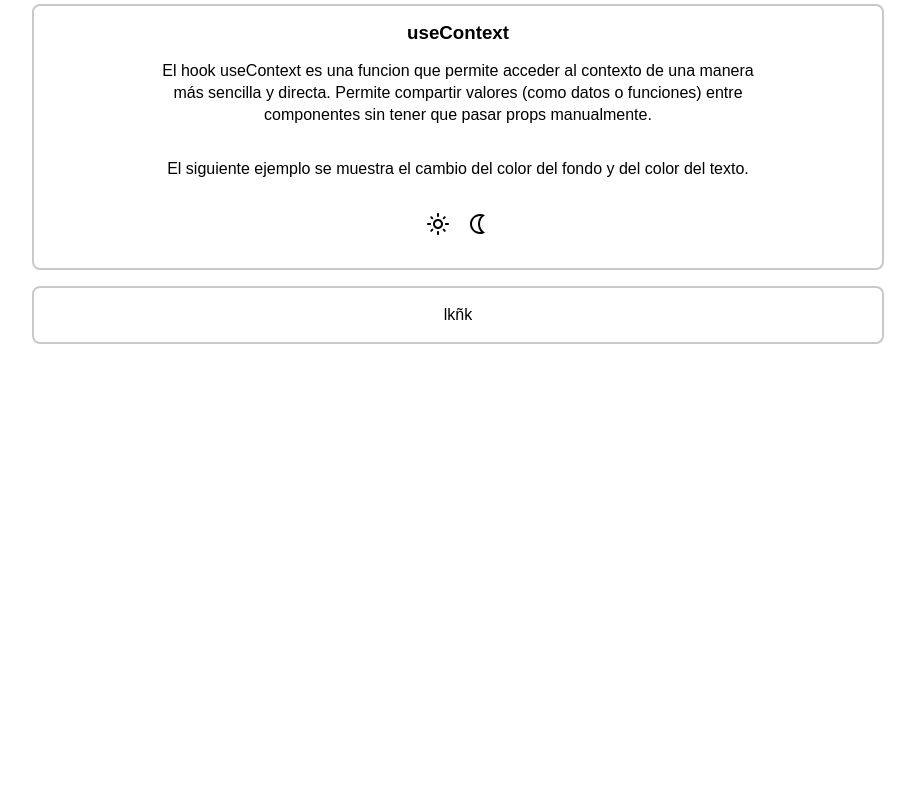
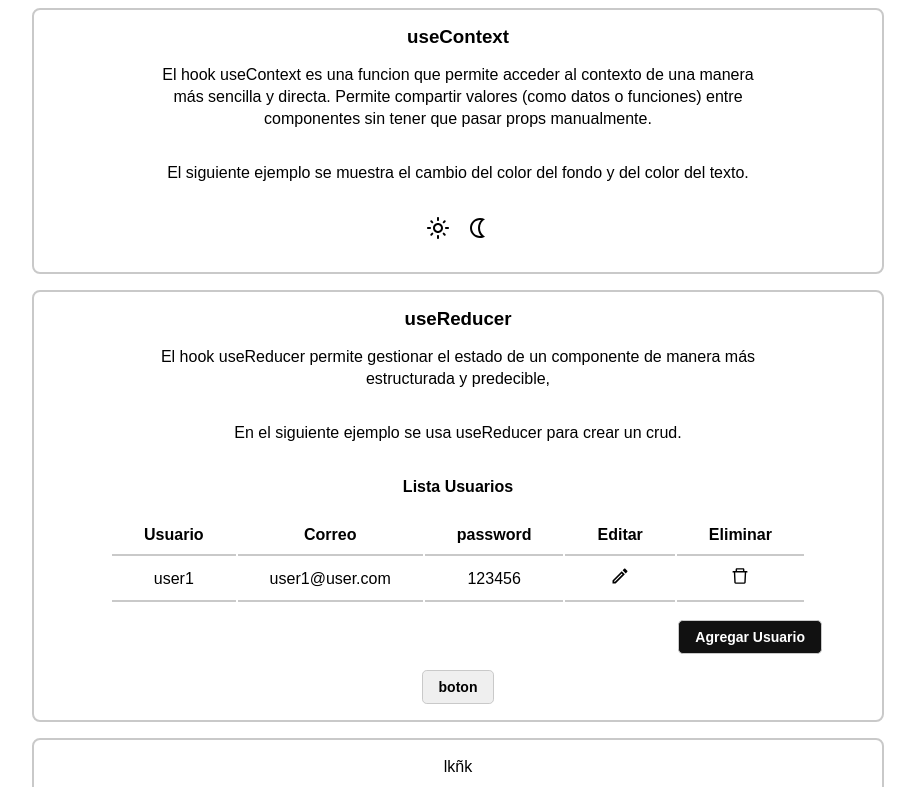
Before and after one commit to avl-vins/react-4-Hooks-, a React (Vite) app: page / in a window 1280 px wide. Shown: the part 2000-2787 px from the top of the page, without its empty margins (182-1097 px from the left). Before the commit the page ends 2376 px from the top, so only its background shows below. Built offline with nearby package versions, Linux system fonts and the light colour scheme; no server answers; a web font is replaced by a local one.

Commit message:
Agrega el componente useReducer

```diff
--- a/package.json
+++ b/package.json
@@ -13,7 +13,8 @@
     "react": "^18.3.1",
     "react-dom": "^18.3.1",
     "react-icons": "^5.3.0",
-    "styled-components": "^6.1.13"
+    "styled-components": "^6.1.13",
+    "uuid": "^11.0.2"
   },
   "devDependencies": {
     "@eslint/js": "^9.13.0",
--- a/src/Hooks.jsx
+++ b/src/Hooks.jsx
@@ -1,5 +1,5 @@
 import styled from "styled-components"
-import { StBoton, StParrafo, StSection, StTitulo, ThemeContext, UseContext, USeEffect, UseEstate, UseMemo, UseRef } from "./components"
+import { StBoton, StParrafo, StSection, StTitulo, ThemeContext, UseContext, USeEffect, UseEstate, UseMemo, UseReducer, UseRef } from "./components"
 import { useContext, useEffect } from "react"
 
 
@@ -42,6 +42,8 @@ export const Hooks = () => {
         <UseMemo/>
 
         <UseContext/>
+
+        <UseReducer/>
         <StSection>
             lkñk
         </StSection>
--- a/src/components/index.js
+++ b/src/components/index.js
@@ -6,6 +6,7 @@ export * from './useMemo/UseMemo'
 export * from './useContext/UseContext'
 export * from './useContext/ThemeProvider'
 export * from './useContext/ThemeContext'
+export * from './useReducer/UseReducer'
 
 import styled from "styled-components"
 
@@ -33,7 +34,10 @@ export const StBoton = styled.button`
     border:1px solid #c9c9c9;
     outline:none;
     background-color:${({$color})=>$color};
-    color:#fff;
+    color:${({$color})=>$color?"white":$color};
+    border-radius:.3rem;
+    font-size:.875rem;
+    font-weight:600;
     &:hover{
         cursor:pointer;
         scale:.98;
@@ -43,3 +47,9 @@ export const StBoton = styled.button`
     }
 
 `
+export const StInput = styled.input`
+    padding:.5rem;
+    outline:none;
+    border:2px solid #c9c9c9;
+    border-radius:.3rem
+`
--- /dev/null
+++ b/src/components/useReducer/UseReducer.jsx
@@ -0,0 +1,102 @@
+import { useEffect, useReducer, useState } from "react"
+import { StBoton, StParrafo, StSection, StTitulo } from ".."
+import { FormUsuarios } from "./components/FormUsuarios"
+import { ListaUsuarios } from "./components/ListaUsuarios"
+import { userReducer } from "./helper/userReducer"
+import { TYPES } from "./helper/types"
+import { v4 as uuidv4 } from 'uuid';
+
+
+const initialState = [{id:'1',nombre:'user1',email:'user1@user.com',password:'123456'} ]
+export const UseReducer = () => {
+    const [ users , dispatch ] = useReducer( userReducer , initialState )
+
+    const [ user , setUser ] = useState(null)
+
+    const [mode,setMode] = useState({add:false,edit:false,list:true})
+
+    const {add,edit,list} = mode
+
+    const handleMode  = (mode)=>{
+        if( mode==='add' ){
+            setMode({add:true,edit:false,list:false})
+        }else if( mode==='edit' ){
+            setMode({add:false,edit:true,list:false})
+
+        }else if( mode==='list' ){
+            setMode({add:false,edit:false,list:true})
+            setUser(null)
+
+        }
+    }
+
+    const handleAdd = (data)=>{
+        if(!data.id){
+            const action = {
+                type:TYPES.add,
+                payload:{...data,id:uuidv4()}
+            }
+            dispatch(action)
+        }else {
+            handleEdit(data)
+        }
+
+
+    }
+
+    const handleDelete = (id)=>{
+
+        const action = {
+            type:TYPES.delete,
+            payload:id
+        }
+        dispatch(action)
+
+    }
+
+    const handleEdit = (data)=>{
+
+        const action = {
+            type:TYPES.edit,
+            payload:data
+        }
+        dispatch(action)
+
+    }
+
+    const getUser = (dato) =>{
+
+        setUser(dato)
+
+
+    }
+
+
+    useEffect(()=>{
+        if(user){
+            setMode({add:false,edit:true,list:false})
+        }
+
+
+    },[user])
+  return (
+    <StSection>
+            <StTitulo>useReducer</StTitulo>
+            <StParrafo>
+            El hook useReducer permite gestionar el estado de un componente de manera más estructurada y predecible,
+            </StParrafo>
+            <StParrafo>
+                En el siguiente ejemplo se usa useReducer para crear un crud.
+            </StParrafo>
+             {
+                list&&<ListaUsuarios mode={handleMode } users={users} userDelete = {handleDelete}  getUser={getUser} />
+             }
+             {
+                edit && <FormUsuarios title="Editar"  mode={ handleMode }  userAdd={handleAdd}  user = {user} />
+                || add && <FormUsuarios  mode={handleMode }  userAdd={handleAdd}  />
+             }
+
+            <StBoton>boton</StBoton>
+        </StSection>
+  )
+}
--- /dev/null
+++ b/src/components/useReducer/components/FormUsuarios.jsx
@@ -0,0 +1,63 @@
+import React, { useState } from 'react'
+import { StBoton, StInput } from '../..'
+import styled from 'styled-components'
+
+const StForm = styled.form`
+ display:flex;
+ flex-direction:column;
+ gap:.5rem;
+ border:2px solid #c9c9c9;
+ padding:1rem;
+ border-radius:.5rem;
+ .group{
+ text-align:left;
+ display:flex;
+ flex-direction:column;
+ gap:.3rem;
+ }
+`
+export const FormUsuarios = ({ title="Agregar Usuario" , mode , userAdd , user }) => {
+
+    const [form,setForm] = useState(  !user? {nombre:'',email:'',password:''} : user )
+
+    const {nombre,email,password} = form
+
+    const HandleChange = ({target})=>{
+
+        const {value,name} = target
+
+        setForm({...form,[name]:value})
+
+      }
+
+    const handleSubmit = (e)=>{
+
+        e.preventDefault()
+
+        setForm({nombre:'',email:'',password:''})
+        userAdd(form)
+        mode('list')
+    }
+
+  return (
+    <StForm method="post" onSubmit={handleSubmit}>
+        <h4>{title}</h4>
+    <div className="group">
+    <label htmlFor="nombre">Usuario:</label>
+    <StInput type="text" id="nombre" name="nombre"
+            value={nombre} onChange={HandleChange} autoComplete='false' required />
+    </div>
+    <div className="group">
+    <label htmlFor="email">Correo:</label>
+    <StInput type="email" id="email" name="email"
+            value={email} onChange={HandleChange} autoComplete='false'   required />
+    </div>
+    <div className="group">
+    <label htmlFor="password">password:</label>
+    <StInput type="password" id="password" name="password"
+            value={password} onChange={HandleChange} autoComplete='false'   required />
+    </div>
+    <StBoton type="submit">{user?'Editar':'Agregar'}</StBoton>
+</StForm>
+  )
+}
--- /dev/null
+++ b/src/components/useReducer/components/ListaUsuarios.jsx
@@ -0,0 +1,75 @@
+import React from 'react'
+import styled from 'styled-components'
+import { StBoton } from '../..'
+import { MdOutlineEdit } from 'react-icons/md'
+import { AiOutlineDelete } from 'react-icons/ai'
+
+const StContainer = styled.div`
+    padding:1rem;
+        text-align:right;
+
+    .list__title{
+        text-align:center;
+    }
+    .list__table{
+        padding:1rem;
+    }
+     th , td{
+        padding:.5rem 2rem;
+        border-bottom:2px solid #c9c9c9;
+        text-align:center;
+    }
+    .tabla__icon{
+        font-size:1.25rem;
+    }
+    .tabla__icon:hover{
+        cursor:pointer;
+        scale:.9;
+    }
+    .tabla__icon:active{
+        scale:1;
+    }
+`
+
+export const ListaUsuarios = ({ users=[], mode , userDelete ,  getUser }) => {
+
+    const handleClick = ()=>{
+        mode('add')
+
+    }
+
+    return (
+    <StContainer>
+        <h4 className='list__title' >Lista Usuarios</h4>
+        <table className='list__table' >
+        <thead>
+            <tr>
+                <th>Usuario</th>
+                <th>Correo</th>
+                <th>password</th>
+                <th>Editar</th>
+                <th>Eliminar</th>
+            </tr>
+        </thead>
+        <tbody>
+            {
+                users.map((user)=>(
+                <tr key={user.id} >
+                    <td>{user.nombre}</td>
+                    <td>{user.email}</td>
+                    <td>{user.password}</td>
+                    <td><MdOutlineEdit className='tabla__icon' onClick={ ()=> getUser(user) } /></td>
+                    <td><AiOutlineDelete onClick={()=>userDelete(user.id)} className='tabla__icon' /></td>
+                </tr>
+                ))
+            }
+
+
+        </tbody>
+
+        </table>
+        <StBoton $color="#111111" onClick={handleClick} >Agregar Usuario</StBoton>
+
+    </StContainer>
+  )
+}
--- /dev/null
+++ b/src/components/useReducer/helper/types.js
@@ -0,0 +1,5 @@
+export const TYPES ={
+    add:"ADD-USER",
+    edit:"EDIT-USER",
+    delete:"DELETE-USER",
+}
--- /dev/null
+++ b/src/components/useReducer/helper/userReducer.js
@@ -0,0 +1,23 @@
+export const userReducer = ( state,action )=>{
+    const { type , payload } = action
+    switch (type) {
+        case "ADD-USER":
+
+        return [ ...state , payload ];
+
+        case "EDIT-USER":
+
+        return state.map( (user)=>{
+             if(user.id === payload.id){
+                user={...payload}
+             }
+             return user
+        }) ;
+        case "DELETE-USER":
+
+        return state.filter( (user) => user.id !== payload ) ;
+
+        default:
+            return state;
+    }
+}
```
Also changed, not shown: 1 other file (tests, documents, lock files or other folders).
